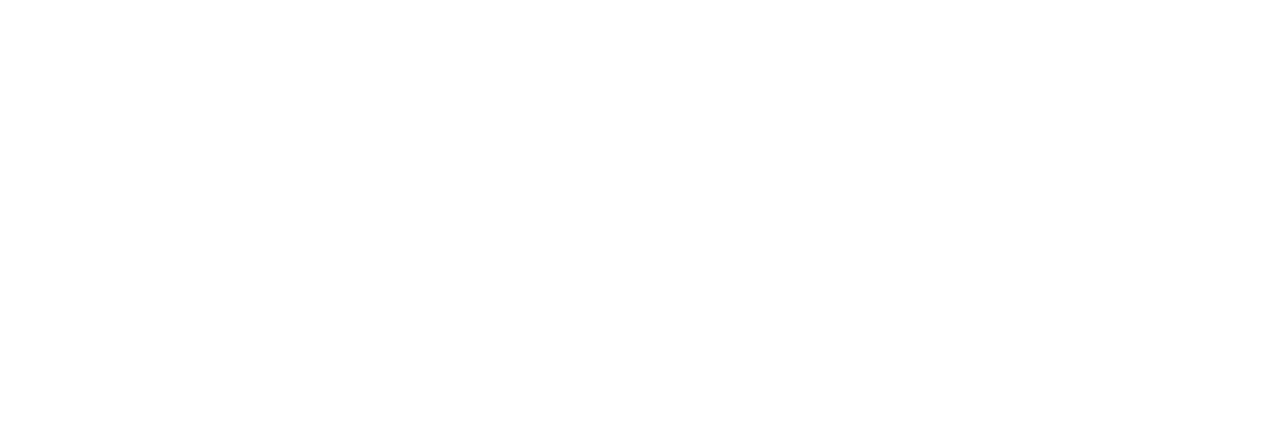
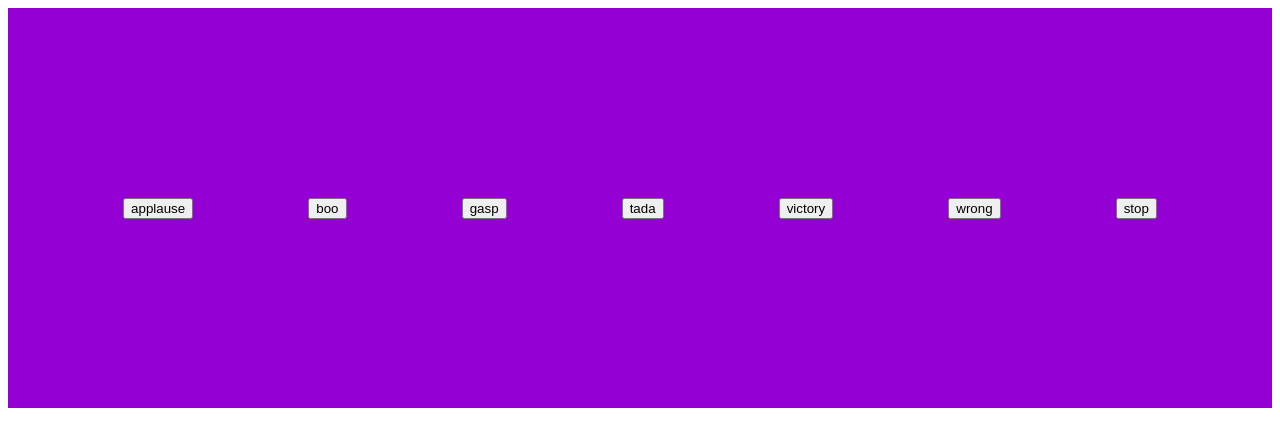
Before and after one commit to acciojob/Soundbar-ajayv28, a website: page main.html in a window 1280 px wide. Drawn offline with Linux system fonts and the light colour scheme.

Commit message:
created a submission

```diff
--- a/main.html
+++ b/main.html
@@ -8,6 +8,15 @@
 
 <body>
 	<!-- the entire body must be written by student -->
+	<div id="buttons">
+        <button class="btn" data-sound="sounds/sound1.mp3">applause</button>
+        <button class="btn" data-sound="sounds/sound2.mp3">boo</button>
+        <button class="btn" data-sound="sounds/sound3.mp3">gasp</button>
+		<button class="btn" data-sound="sounds/sound1.mp3">tada</button>
+        <button class="btn" data-sound="sounds/sound2.mp3">victory</button>
+        <button class="btn" data-sound="sounds/sound3.mp3">wrong</button>
+        <button class="stop">stop</button>
+    </div>
     <script type="text/javascript" src="./script.js">
 </script>
 
--- a/styles.css
+++ b/styles.css
@@ -1 +1,8 @@
 /*  your css code here. If applicable */
+#buttons{
+	display:flex;
+	align-items:center;
+	justify-content:space-evenly;
+	background-color:darkviolet;
+	height:50vh;
+}
```
